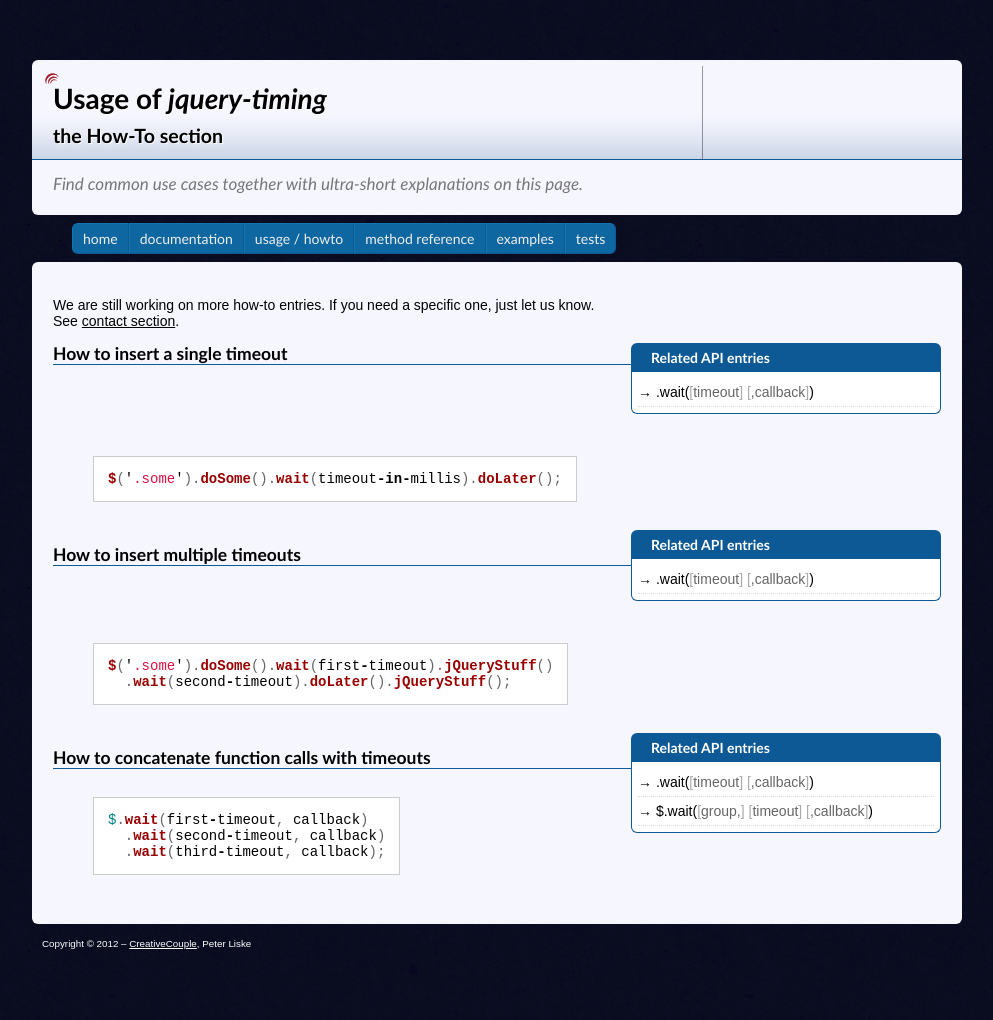
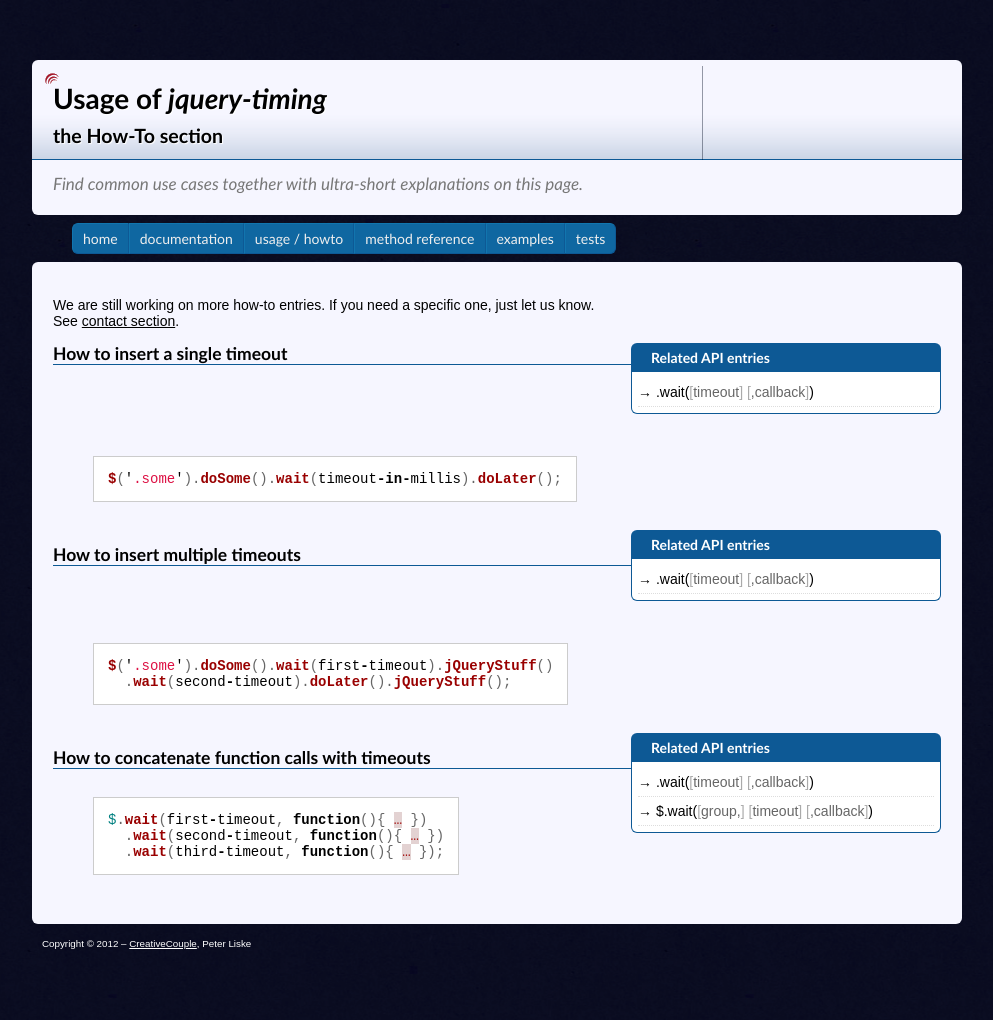
Before and after one commit to creativecouple/creativecouple.github.io, a Jekyll site: the page built from jquery-timing/usage/index.html, in a window 1280 px wide. Shown: the whole page, without its empty margins (48-1041 px from the left). Built offline with Jekyll 4.4.1, drawn with Linux system fonts in a browser that asks for light colours; comment, search, counter and statistics services are not loaded.

Commit message:
show inline functions in "How to concatenate function calls with timeouts"

```diff
--- a/jquery-timing/usage/_posts/2011-01-05-concatenate_function_calls_with_timeouts.html
+++ b/jquery-timing/usage/_posts/2011-01-05-concatenate_function_calls_with_timeouts.html
@@ -6,7 +6,7 @@ signatures:
 ---
 
 {% highlight javascript %}
-$.wait(first-timeout, callback)
-  .wait(second-timeout, callback)
-  .wait(third-timeout, callback);
+$.wait(first-timeout, function(){ … })
+  .wait(second-timeout, function(){ … })
+  .wait(third-timeout, function(){ … });
 {% endhighlight %}
```
